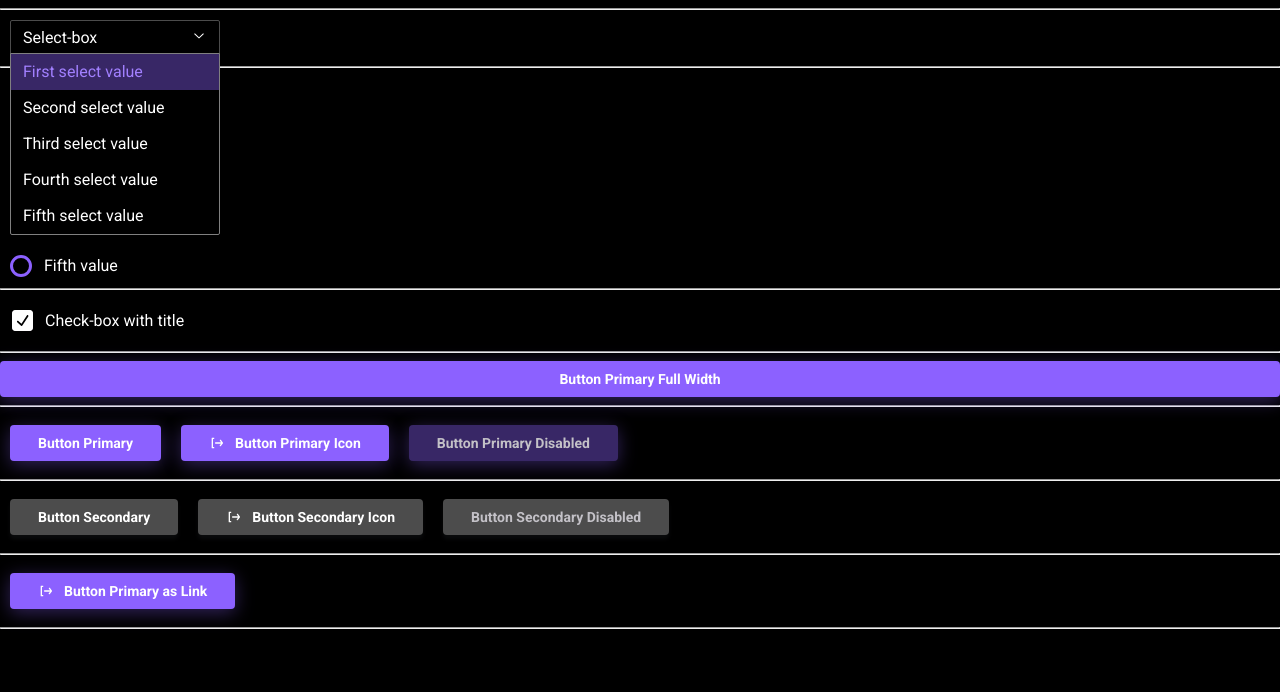
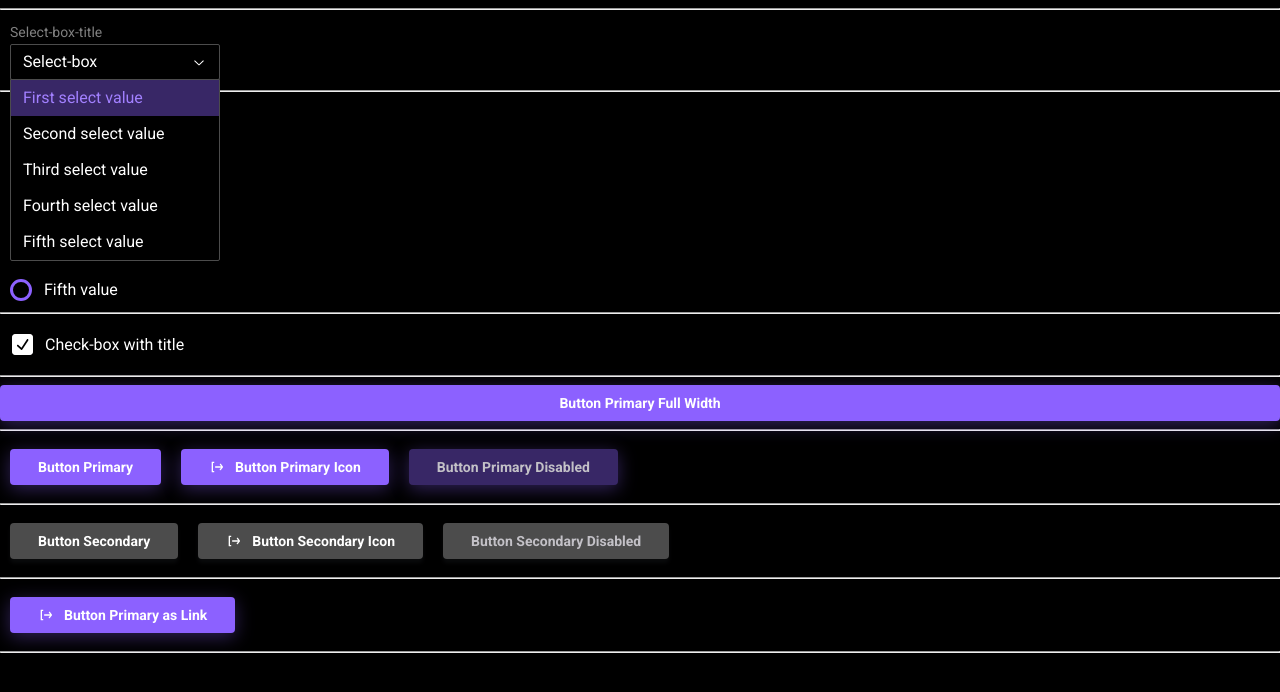
Before and after one commit to dnisaev/cards, a React (Vite) app: page / in a window 1280 px wide. Both pictures are taken after a click on the button "Select-box". Shown: the top 692 px of the page. Built offline with nearby package versions, Linux system fonts and the light colour scheme.

Commit message:
add Select component (almost final)

```diff
--- a/src/App.tsx
+++ b/src/App.tsx
@@ -25,7 +25,12 @@ export function App() {
     <div>
       <hr />
       <div style={{ margin: '10px' }}>
-        <Select ariaLabel={'Select-box'} items={selectExampleArray} placeholder={'Select-box'} />
+        <Select
+          ariaLabel={'Select-box'}
+          items={selectExampleArray}
+          placeholder={'Select-box'}
+          title={'Select-box-title'}
+        />
       </div>
       <hr />
       <div style={{ margin: '10px' }}>
--- a/src/components/ui/select/Select.module.scss
+++ b/src/components/ui/select/Select.module.scss
@@ -1,6 +1,11 @@
 /* reset */
 button {
   all: unset;
+}
+
+.selectTitle {
+  font-size: 14px;
+  color: var(--color-dark-100);
 }
 
 .SelectTrigger {
@@ -21,19 +26,20 @@ button {
   background-color: transparent;
   border: 1px solid var(--color-dark-300);
   border-radius: 2px;
+  outline: none;
 
   &:hover {
     background-color: var(--color-dark-500);
     border: 1px solid var(--color-dark-100);
   }
 
-  //  &:focus-visible {
-  //  border: 1px solid transparent;
-  //  outline: 2px solid var(--color-info-700);
-  //  }
-
   &[data-placeholder] {
     color: var(--color-light-100);
+  }
+
+  &:focus-visible {
+    border: 1px solid var(--color-info-700);
+    outline: 1px solid var(--color-info-700);
   }
 
   &:disabled {
@@ -44,6 +50,13 @@ button {
   }
 }
 
+.SelectIcon {
+  display: flex;
+  align-items: center;
+  justify-content: center;
+  height: 100%;
+}
+
 .SelectIcon svg {
   width: 16px;
   height: 16px;
@@ -51,7 +64,7 @@ button {
 
 .SelectContent {
   position: relative;
-  top: 33px;
+  top: -1px;
   background-color: transparent;
 }
 
@@ -61,7 +74,7 @@ button {
   width: 210px;
 
   background-color: var(--color-dark-900);
-  border: 1px solid var(--color-dark-100);
+  border: 1px solid var(--color-dark-300);
   border-bottom-right-radius: 2px;
   border-bottom-left-radius: 2px;
 }
@@ -76,11 +89,8 @@ button {
 
   height: 36px;
   padding: 0 12px;
-}
 
-.SelectItem[data-disabled] {
-  pointer-events: none;
-  color: orange;
+  outline: none;
 }
 
 .SelectItem[data-highlighted] {
--- a/src/components/ui/select/Select.tsx
+++ b/src/components/ui/select/Select.tsx
@@ -1,4 +1,10 @@
-import React, { ComponentPropsWithoutRef, ReactNode, RefAttributes } from 'react'
+import React, {
+  ComponentPropsWithoutRef,
+  Fragment,
+  ReactNode,
+  RefAttributes,
+  useState,
+} from 'react'
 
 import { ChevronDownIcon, ChevronUpIcon } from '@radix-ui/react-icons'
 import * as SelectRadix from '@radix-ui/react-select'
@@ -13,12 +19,11 @@ type Item = {
 
 type SelectProps = {
   ariaLabel?: string
-  checked?: boolean
   disabled?: boolean
   items: Item[]
   placeholder?: string
   title?: string
-} & ComponentPropsWithoutRef<'select'>
+} & ComponentPropsWithoutRef<'button'>
 
 type SelectItemProps = {
   children: ReactNode
@@ -28,19 +33,21 @@ type SelectItemProps = {
 }
 
 export const Select = (props: SelectProps) => {
-  const { ariaLabel, disabled, items, placeholder } = props
+  const { ariaLabel, disabled, items, placeholder, title } = props
 
   return (
+    <>
+      <div className={s.selectTitle}>{title}</div>
       <SelectRadix.Root>
         <SelectRadix.Trigger aria-label={ariaLabel} className={s.SelectTrigger} disabled={disabled}>
           <SelectRadix.Value placeholder={placeholder} />
           <SelectRadix.Icon className={s.SelectIcon}>
+            {/*<ChevronUpIcon />*/}
             <ChevronDownIcon />
-          {/*<ChevronUpIcon />*/}
           </SelectRadix.Icon>
         </SelectRadix.Trigger>
         <SelectRadix.Portal>
-        <SelectRadix.Content className={s.SelectContent}>
+          <SelectRadix.Content className={s.SelectContent} position={'popper'}>
             <SelectRadix.Viewport className={s.SelectViewport}>
               <SelectRadix.Group>
                 {items.map(i => (
@@ -53,6 +60,7 @@ export const Select = (props: SelectProps) => {
           </SelectRadix.Content>
         </SelectRadix.Portal>
       </SelectRadix.Root>
+    </>
   )
 }
 const SelectItem = React.forwardRef(
```
Also changed, not shown: 1 other file (tests, documents, lock files or other folders). Lines whose indentation alone changed are shown as unchanged.
